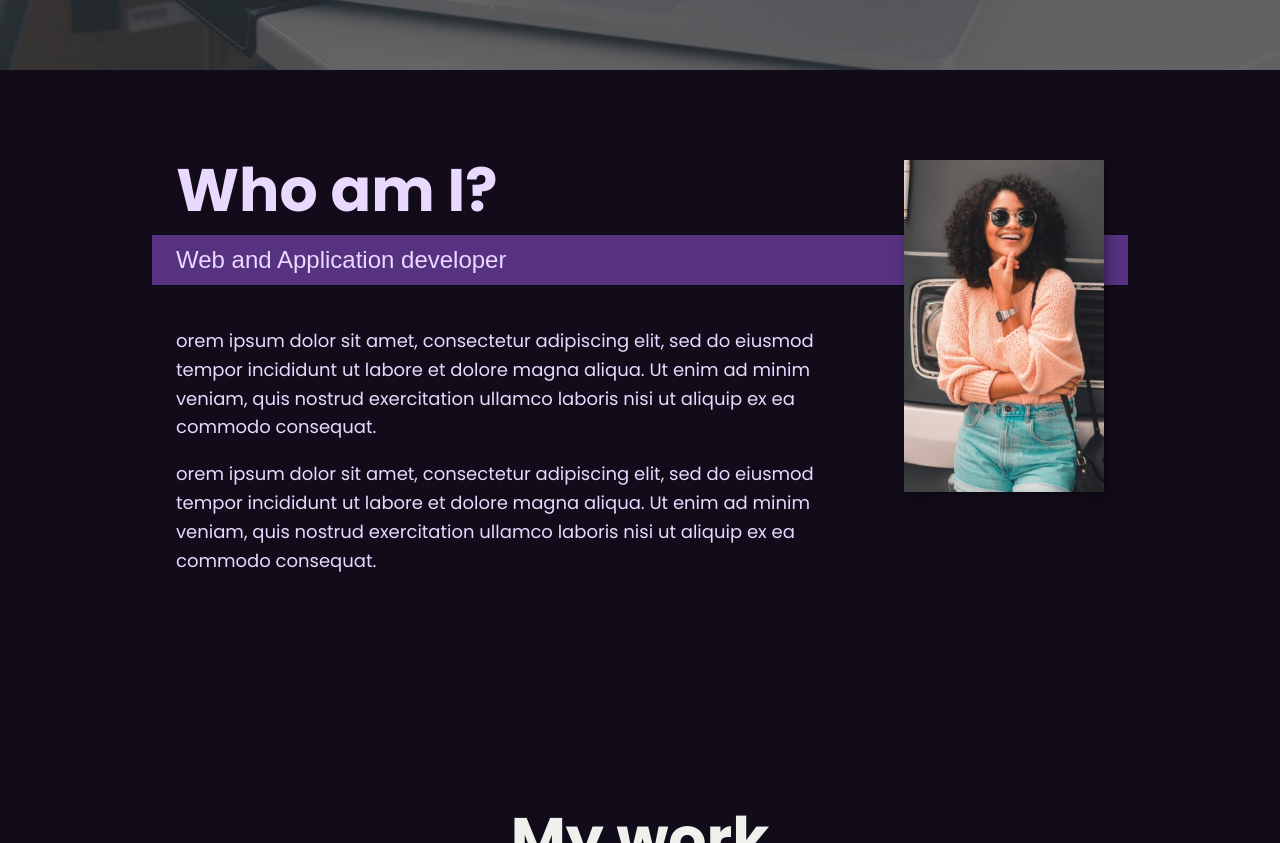
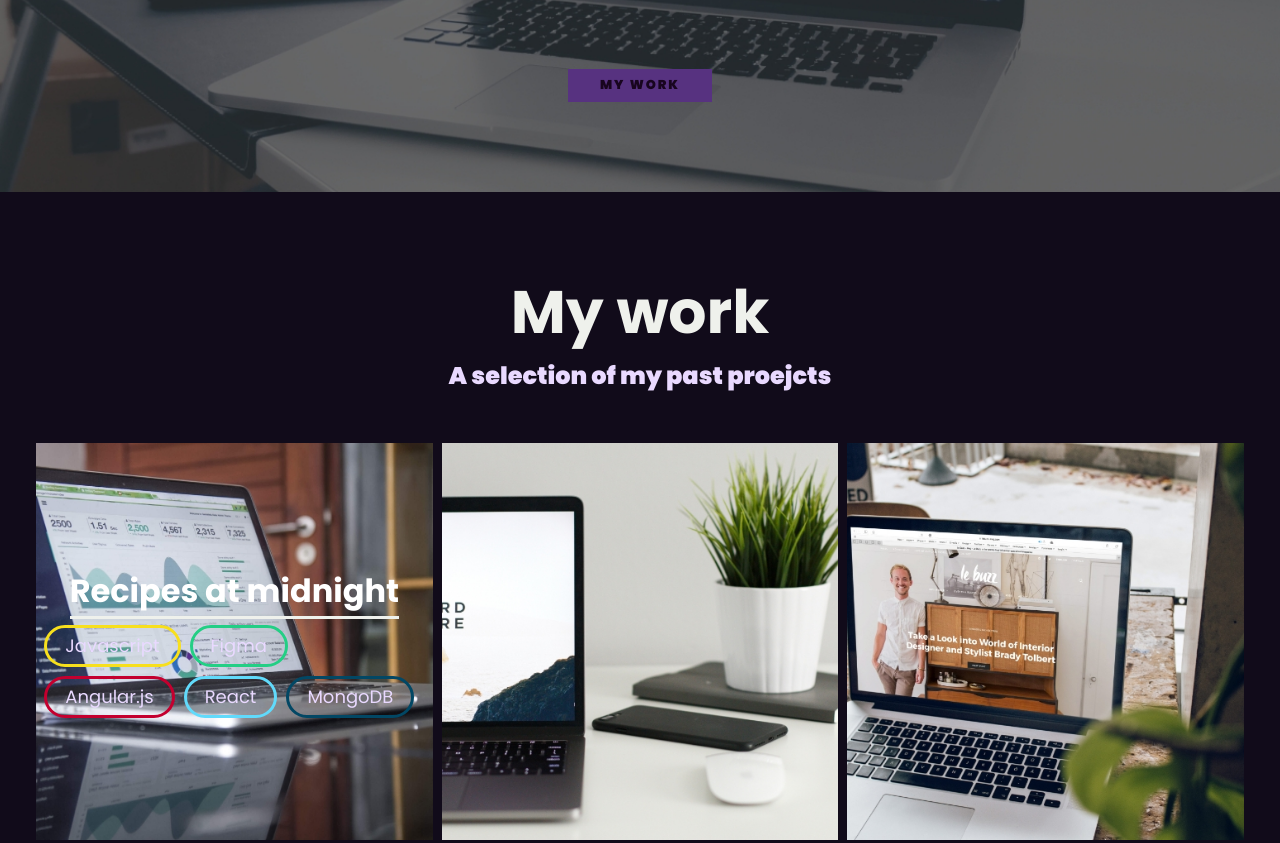
Before and after one commit to zah8756/Personal_Site, a plain HTML site: page index.html in a window 1280 px wide. Shown: the part 1156-1999 px from the top of the page. Drawn offline with Linux system fonts and the light colour scheme; a web font is replaced by a local one.

Commit message:
removed the about section and started customizing the work sections tags

```diff
--- a/index.html
+++ b/index.html
@@ -31,6 +31,7 @@
         </h1>
         <p class="sectionSubtitle" id="introSubtitle">Front-End Developer</p>
         <img src="img/my head.jpg" alt="picture of Zach harwood smiling" id="introImage">
+        <p class id="about" >Lorem ipsum dolor sit amet, consectetur adipiscing elit, sed do eiusmod tempor incididunt ut labore et dolore magna aliqua. Ut enim ad minim veniam, quis nostrud exercitation ullamco laboris nisi ut aliquip ex ea commodo consequat.</p>
         <section id="introLinks">
             <a href="/Personal_Site/resume.pdf">
                 <button id="resumeButton">
@@ -75,7 +76,7 @@
 
     <!-- Start of about me section -->
 
-    <section class="aboutMe" id="about">
+    <!-- <section class="aboutMe" id="about">
         <h2 class="sectionTitle" id="sectionAbout">Who am I?</h2>
         <p class="sectionSubtitle" id="aboutSubtitle">Web and Application developer</p>
         <div id="aboutBody">
@@ -83,7 +84,7 @@
             <p>orem ipsum dolor sit amet, consectetur adipiscing elit, sed do eiusmod tempor incididunt ut labore et dolore magna aliqua. Ut enim ad minim veniam, quis nostrud exercitation ullamco laboris nisi ut aliquip ex ea commodo consequat.</p>
         </div>
         <img src="img/dev-jane-02.jpg" alt="jane lneaing aganist a bus" id="aboutImg">
-    </section>
+    </section> -->
 
     <!-- Start of my projects section -->
     <section class="myPorjects" id="projects">
@@ -98,9 +99,11 @@
                     <div class="techContainer">
                         <p class="itemName">Recipes at midnight</p>
                         <div class="techItems">
-                            <p class="tech">Javascript</p>
-                            <p class="tech">Figma</p>
-                            <p class="tech">Angular.js</p>
+                            <p class="tech javaColor">Javascript</p>
+                            <p class="tech figmaColor">Figma</p>
+                            <p class="tech angularColor">Angular.js</p>
+                            <p class="tech reactColor">React</p>
+                            <p class="tech mongoColor">MongoDB</p>
                         </div>
                     </div>
                     <img src="img/portfolio-01.jpg" alt="" class="portfolioImg">
--- a/styles/main.css
+++ b/styles/main.css
@@ -17,6 +17,17 @@
     --clr-background:#110B1A;
     --clr-lightText:#E9D9FF;
     --clr-darker:#1C1327;
+
+    /* tech colors */
+    --clr-js:#f7df1e;
+    --clr-angular:#c3002f;
+    --clr-react:#61dafb;
+    --clr-figma:#24ce85;
+    --clr-swift:#fc9039;
+    --clr-cSharp:#;
+    --clr-MongoDB:#024764;
+    --clr-nodeJS:#6fa760;
+
 
     --fw-reg:300;
     --fw-bold:900;
@@ -152,9 +163,9 @@ header{
 
 #nav{
     backdrop-filter: blur(5px);
-    color: var(--clr-dark);
-    background-color: #eff1ec6e;
-    min-width: 810px;
+    color: var(--clr-lightText);
+    background-color:#110b1ab9;
+    min-width: 812px;
     /* padding: 0 2em; */
 
 }
@@ -222,7 +233,9 @@ header{
         grid-template-areas:
             "img title"
             "img subtitle"
-            "link link";
+            "about about"
+            "link link"
+            ;
         grid-template-columns: min-content max-content;
     }
 
@@ -245,6 +258,10 @@ header{
 
 }
 
+#about{
+    grid-area: about;
+    max-width: 800px;
+}
 
 #introLinks{
     grid-area: link;
@@ -266,7 +283,7 @@ header{
     gap: 2em;
     padding: .5em 1em;
     font-size: inherit;
-    margin: 0 .5em;
+    /* margin: 0 .5em; */
     color: var(--clr-accent);
     background-color: var(--clr-lightText);
     border-color: var(--clr-lightText);
@@ -419,7 +436,7 @@ header{
 .portfolioImg:hover,
 .portfolioItem:focus .portfolioImg{
     transform: scale(1.2);
-    opacity: .50;
+    opacity: .40;
 }
 
 .itemName{
@@ -438,7 +455,7 @@ header{
     content: '';
     display: block;
     height: 3px;
-    /* margin: 0 auto 1em ; */
+    margin-bottom: .2em;
     background: var(--clr-light);
     /* opacity: 0.5; */
 }
@@ -448,12 +465,22 @@ header{
     display: inline-block;
     z-index: 1000;
     max-width: 380px;
-    overflow-wrap: wrap;
 }
 
 .techItems{
     display: flex;
-    gap: 2em;
+    gap: .5em;
+    flex-wrap: wrap;
+
+
+}
+
+.tech{
+    padding: .2em 1em;
+    border: 3px solid red;
+    border-radius: 900px;
+    margin: 0 ;
+    color: var(--clr-lightText);
 }
 
 .projectContainer{
@@ -541,3 +568,29 @@ header{
     margin-left: auto;
     margin-right: auto;
 }
+
+/* technology section */
+
+.javaColor{
+    border-color: var(--clr-js);
+}
+
+.figmaColor{
+    border-color:var(--clr-figma) ;
+}
+
+.angularColor{
+    border-color: var(--clr-angular);
+}
+
+.reactColor{
+    border-color: var(--clr-react);
+}
+
+.mongoColor{
+    border-color: var(--clr-MongoDB);
+}
+
+.swiftColor{
+    border-color: var(--clr-swift);
+}
```
